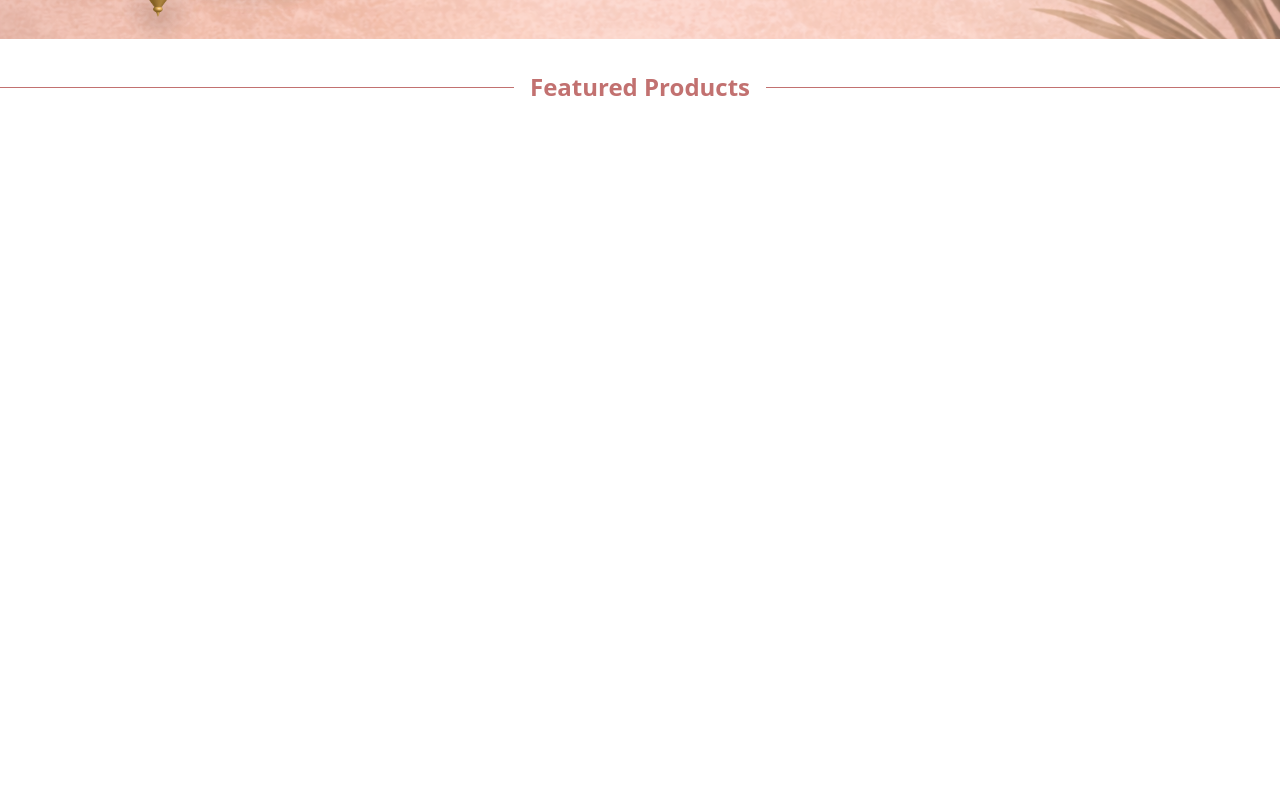
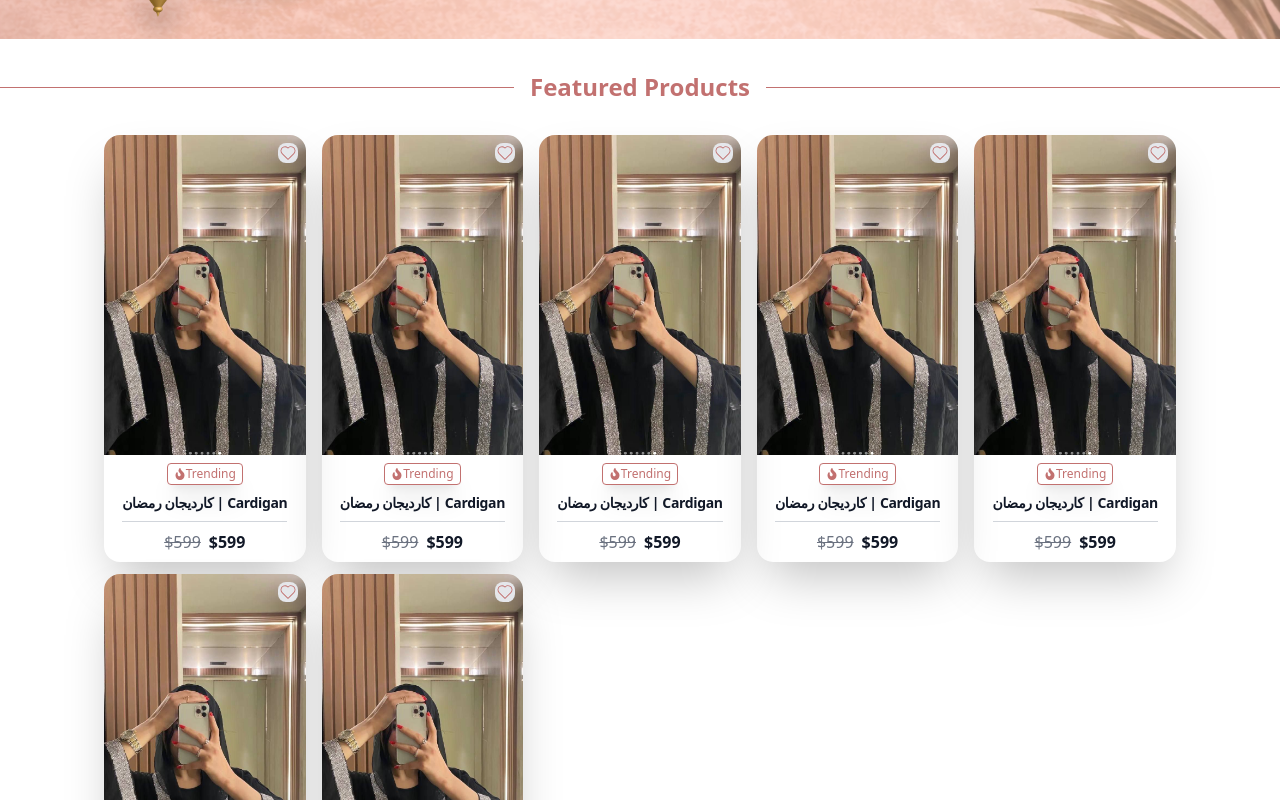
Before and after one commit to emanatiya87/fit-check, a Next.js app: page / in a window 1280 px wide. Shown: the part 520-1320 px from the top of the page. Before the commit the page ends 800 px from the top, so only its background shows below. Built offline with nearby package versions, Linux system fonts and the light colour scheme.

Commit message:
create card and test it

```diff
--- a/app/card/page.tsx
+++ /dev/null
@@ -1,66 +0,0 @@
-import { Card, Dropdown, DropdownItem } from "flowbite-react";
-import Image from "next/image";
-
-export default function Component() {
-  return (
-    <Card className="max-w-sm">
-      <div className="flex justify-end px-4 pt-4">
-        <Dropdown inline label="">
-          <DropdownItem>
-            <a
-              href="#"
-              className="block px-4 py-2 text-sm text-gray-700 hover:bg-gray-100 dark:text-gray-200 dark:hover:bg-gray-600 dark:hover:text-white"
-            >
-              Edit
-            </a>
-          </DropdownItem>
-          <DropdownItem>
-            <a
-              href="#"
-              className="block px-4 py-2 text-sm text-gray-700 hover:bg-gray-100 dark:text-gray-200 dark:hover:bg-gray-600 dark:hover:text-white"
-            >
-              Export Data
-            </a>
-          </DropdownItem>
-          <DropdownItem>
-            <a
-              href="#"
-              className="block px-4 py-2 text-sm text-red-600 hover:bg-gray-100 dark:text-gray-200 dark:hover:bg-gray-600 dark:hover:text-white"
-            >
-              Delete
-            </a>
-          </DropdownItem>
-        </Dropdown>
-      </div>
-      <div className="flex flex-col items-center pb-10">
-        <Image
-          alt="Bonnie image"
-          height="96"
-          src="/images/people/profile-picture-3.jpg"
-          width="96"
-          className="mb-3 rounded-full shadow-lg"
-        />
-        <h5 className="mb-1 text-xl font-medium text-gray-900 dark:text-white">
-          Bonnie Green
-        </h5>
-        <span className="text-sm text-gray-500 dark:text-gray-400">
-          Visual Designer
-        </span>
-        <div className="mt-4 flex space-x-3 lg:mt-6">
-          <a
-            href="#"
-            className="inline-flex items-center rounded-lg bg-cyan-700 px-4 py-2 text-center text-sm font-medium text-white hover:bg-cyan-800 focus:outline-none focus:ring-4 focus:ring-cyan-300 dark:bg-cyan-600 dark:hover:bg-cyan-700 dark:focus:ring-cyan-800"
-          >
-            Add friend
-          </a>
-          <a
-            href="#"
-            className="inline-flex items-center rounded-lg border border-gray-300 bg-white px-4 py-2 text-center text-sm font-medium text-gray-900 hover:bg-gray-100 focus:outline-none focus:ring-4 focus:ring-gray-200 dark:border-gray-600 dark:bg-gray-800 dark:text-white dark:hover:border-gray-700 dark:hover:bg-gray-700 dark:focus:ring-gray-700"
-          >
-            Message
-          </a>
-        </div>
-      </div>
-    </Card>
-  );
-}
--- a/app/page.tsx
+++ b/app/page.tsx
@@ -1,6 +1,6 @@
 import { client } from "@/lib/sanity";
 import { createImageUrlBuilder } from "@sanity/image-url";
-
+import Products from "@/components/Products";
 async function getProducts() {
   const builder = createImageUrlBuilder(client);
 
@@ -8,5 +8,9 @@ async function getProducts() {
 }
 export default async function Page() {
   // const products = await getProducts();
-  return <></>;
+  return (
+    <>
+      <Products />
+    </>
+  );
 }
--- /dev/null
+++ b/components/Card.tsx
@@ -0,0 +1,38 @@
+import { FaFire } from "react-icons/fa";
+import { CiHeart } from "react-icons/ci";
+
+export function CardComponent() {
+  return (
+    <div className="w-1/2  sm:w-1/4 md:w-1/5 px-2 mb-3">
+      <div className="block shadow-2xl rounded-2xl ">
+        <div className="overflow-hidden rounded-t-2xl relative">
+          <button className="absolute top-2 end-2 z-10 text-xl text-primary bg-gray-200 hover:bg-primary hover:text-gray-200 focus:bg-primary focus:text-gray-200 rounded-lg cursor-pointer ">
+            <CiHeart />
+          </button>
+          <img
+            className="transition-transform duration-300 hover:scale-110"
+            src="/cardkin.jpg"
+            alt="cardijan"
+          />
+        </div>
+        <div className="py-2 px-1 text-center gap-2 flex flex-col justify-center items-center">
+          <div className="inline-flex items-center border border-primary text-xs text-primary font-medium px-1.5 py-0.5 rounded-sm shadow-xl w-fit">
+            <FaFire className="text-primary  " />
+            Trending
+          </div>
+          <h5 className="border-b-gray-300  border pb-2 border-t-0 border-x-0 text-sm font-semibold tracking-tight text-gray-900 dark:text-white ">
+            كارديجان رمضان | Cardigan
+          </h5>
+          <div className="flex items-center justify-center">
+            <span className="me-2 text-md text-gray-500 line-through dark:text-white">
+              $599
+            </span>
+            <span className="text-md font-semibold text-gray-900 dark:text-white">
+              $599
+            </span>
+          </div>
+        </div>
+      </div>
+    </div>
+  );
+}
--- /dev/null
+++ b/components/Products.tsx
@@ -0,0 +1,14 @@
+import { CardComponent } from "./Card";
+export default function Products() {
+  return (
+    <div className="w-[85vw] m-auto  flex flex-wrap items-center content-center">
+      <CardComponent />
+      <CardComponent />
+      <CardComponent />
+      <CardComponent />
+      <CardComponent />
+      <CardComponent />
+      <CardComponent />
+    </div>
+  );
+}
```
Also changed, not shown: public/cardkin.jpg (added).
